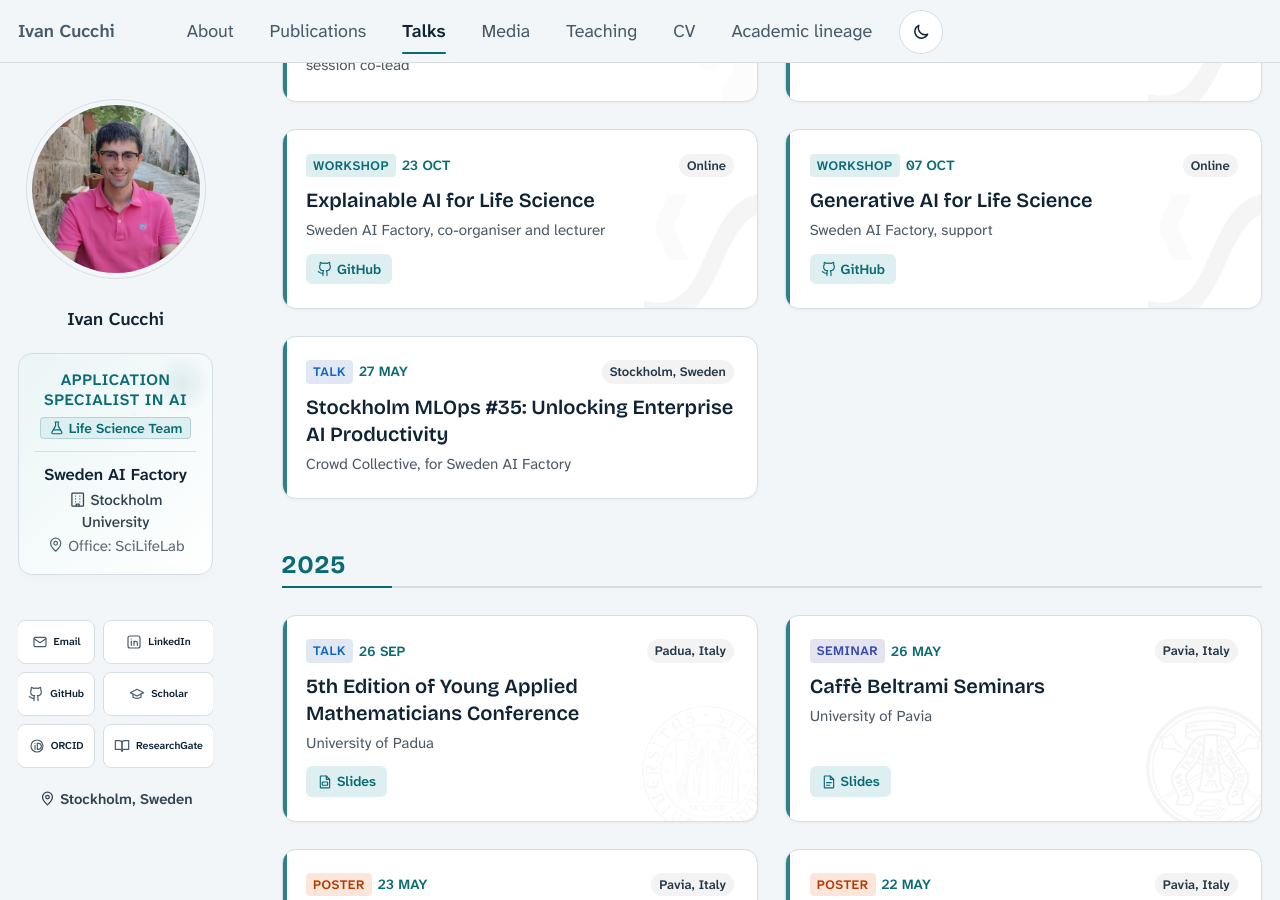
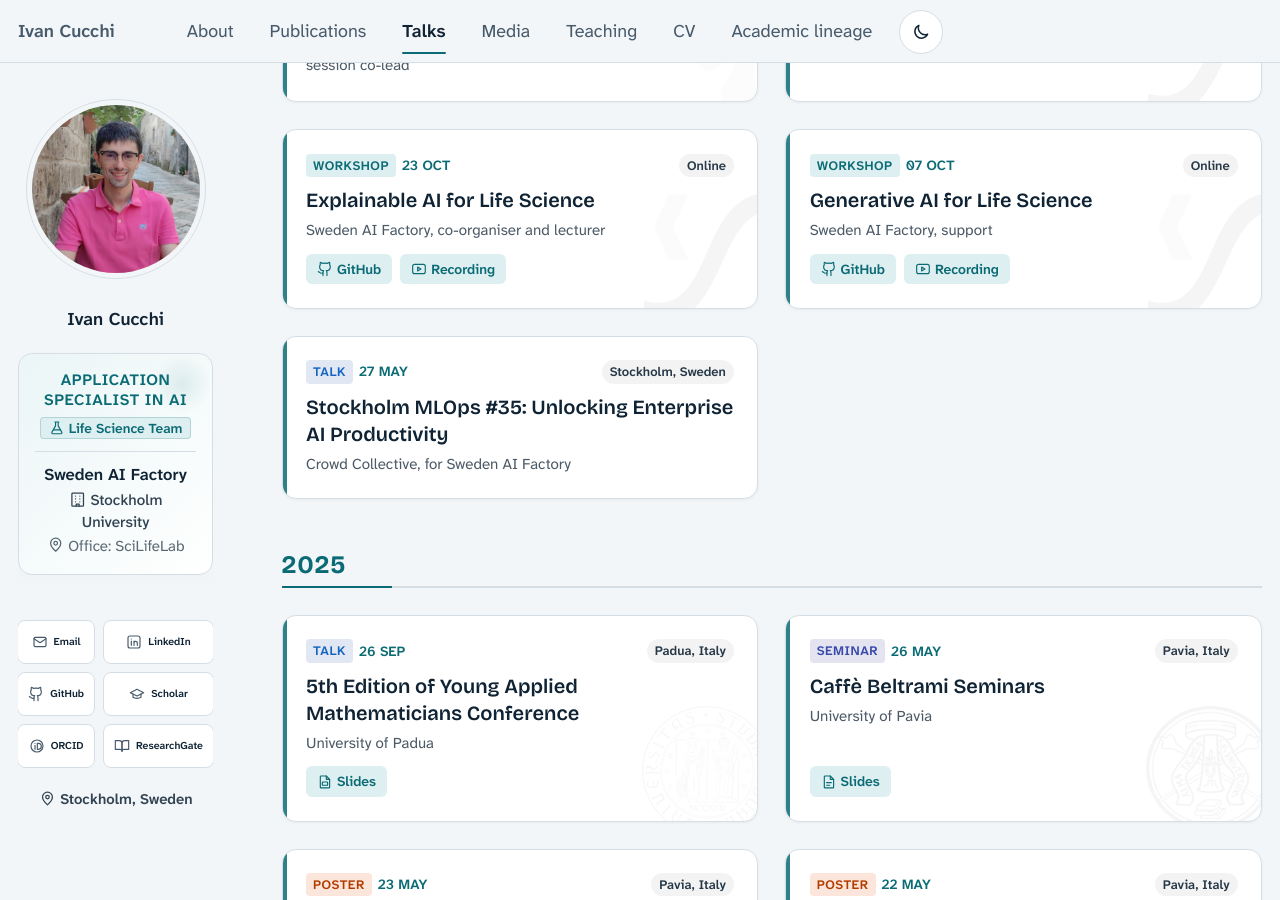
Before and after one commit to ivanqkk/ivanqkk.github.io, a Jekyll site: the page built from _pages/talks.html, in a window 1280 px wide and 900 px high, scrolled down 375 px. Built offline with Jekyll 4.4.1, drawn with Linux system fonts in a browser that asks for light colours.

Commit message:
Talks: link the recordings of the XAI and GenAI workshops

```diff
--- a/_data/events.yml
+++ b/_data/events.yml
@@ -19,6 +19,8 @@
 #   register_url  (optional) registration form; hidden once registration closes
 #   code_url      (optional) repository with the materials, shown as a GitHub
 #                 button on the past card (Talks page)
+#   video_url     (optional) recording (e.g. YouTube, with &t= to start at my
+#                 part), shown as a Recording button on the past card
 #   logo          (optional) image in /images/ for the past card watermark
 
 - id: genai-ls
@@ -36,6 +38,7 @@
   url: https://swedenaifactory.se/event/generative-ai-for-life-science/
   register_url: https://nextcloud.naiss.se/apps/forms/s/wFWzRKWEP4JH7xqTNbPbfPFK
   code_url: https://github.com/sweden-ai-factory/gen-ai-for-life-science
+  video_url: https://www.youtube.com/watch?v=hDgJBQol9Pg&t=1397s
   logo: swedenaifactory.png
 
 - id: xai-ls
@@ -53,6 +56,7 @@
   url: https://swedenaifactory.se/event/explainable-ai-for-life-science/
   register_url: https://nextcloud.naiss.se/apps/forms/s/ELwAFLf2fdRq7cnyGDj2HsJK
   code_url: https://github.com/sweden-ai-factory/xai-for-life-science
+  video_url: https://www.youtube.com/watch?v=66H30iuzAO0&t=591s
   logo: swedenaifactory.png
 
 - id: primer
--- a/_includes/icon.html
+++ b/_includes/icon.html
@@ -46,6 +46,7 @@
   {%- when "file" -%}{%- capture _ico_path -%}<path d="M14 3H6a1 1 0 0 0-1 1v16a1 1 0 0 0 1 1h12a1 1 0 0 0 1-1V8z"/><path d="M14 3v5h5"/>{%- endcapture -%}
   {%- when "file-pdf" -%}{%- capture _ico_path -%}<path d="M14 3H6a1 1 0 0 0-1 1v16a1 1 0 0 0 1 1h12a1 1 0 0 0 1-1V8z"/><path d="M14 3v5h5M8.5 13h7M8.5 17h4.5"/>{%- endcapture -%}
   {%- when "file-slides" -%}{%- capture _ico_path -%}<path d="M14 3H6a1 1 0 0 0-1 1v16a1 1 0 0 0 1 1h12a1 1 0 0 0 1-1V8z"/><path d="M14 3v5h5"/><rect x="8" y="12" width="8" height="5" rx="1"/>{%- endcapture -%}
+  {%- when "video" -%}{%- capture _ico_path -%}<rect x="2.5" y="5" width="19" height="14" rx="3"/><path d="m10 9 5 3-5 3z"/>{%- endcapture -%}
   {%- when "image" -%}{%- capture _ico_path -%}<rect x="3" y="4" width="18" height="16" rx="2"/><circle cx="9" cy="10" r="2"/><path d="m21 16-5-5-9 9"/>{%- endcapture -%}
   {%- when "quote" -%}{%- capture _ico_path -%}<path d="M9 7H5v5h4v1a3 3 0 0 1-3 3M19 7h-4v5h4v1a3 3 0 0 1-3 3"/>{%- endcapture -%}
   {%- when "download" -%}{%- capture _ico_path -%}<path d="M12 4v11M7 10l5 5 5-5M5 20h14"/>{%- endcapture -%}
--- a/_includes/talk-card.html
+++ b/_includes/talk-card.html
@@ -6,8 +6,8 @@
     `include.hidden=true` renders it hidden: the event had not ended at build
     time, and assets/js/events.js reveals it once it has (data-event-past).
   The title link is stretched over the card (::after), so the card has one
-  link; the Slides/Poster download and, for events with `code_url`, the
-  GitHub button sit above it. The download label and
+  link; the Slides/Poster download and, for events with `code_url` and
+  `video_url`, the GitHub and Recording buttons sit above it. The download label and
   icon derive from the `slidesurl` filename, so a poster PDF says "Poster".
 {%- endcomment -%}
 {%- include base_path -%}
@@ -22,6 +22,7 @@
   {%- assign t_logo = ev.logo -%}
   {%- assign t_slides = nil -%}
   {%- assign t_code = ev.code_url -%}
+  {%- assign t_video = ev.video_url -%}
 {%- else -%}
   {%- assign ev = nil -%}
   {%- assign post = include.post -%}
@@ -34,6 +35,7 @@
   {%- assign t_logo = post.logo -%}
   {%- assign t_slides = post.slidesurl -%}
   {%- assign t_code = nil -%}
+  {%- assign t_video = nil -%}
 {%- endif -%}
 {%- assign badge = t_type | downcase -%}
 {%- if t_type contains '+' %}{% assign badge = 'hybrid' %}{% endif -%}
@@ -65,7 +67,7 @@
       </h3>
       <p class="talk-venue-text">{{ t_venue }}</p>
     </div>
-    {%- if t_slides or t_code %}
+    {%- if t_slides or t_code or t_video %}
     <div class="talk-card-footer">
       {%- if t_slides %}
       <a href="{{ base_path }}/files/{{ file }}" download="{{ post.download_as | default: file }}" class="download-btn">
@@ -77,6 +79,11 @@
         {% include icon.html name="github" class="download-icon" %} GitHub<span class="sr-only"> repository (opens in a new tab)</span>
       </a>
       {%- endif %}
+      {%- if t_video %}
+      <a href="{{ t_video }}" target="_blank" rel="noopener noreferrer" class="download-btn">
+        {% include icon.html name="video" class="download-icon" %} Recording<span class="sr-only"> on YouTube (opens in a new tab)</span>
+      </a>
+      {%- endif %}
     </div>
     {%- endif %}
   </article>
```
